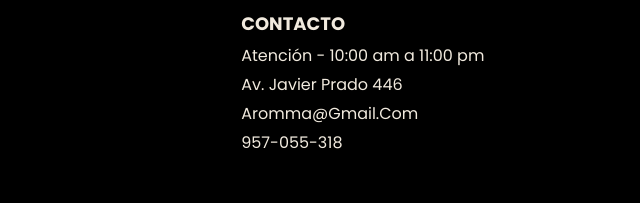
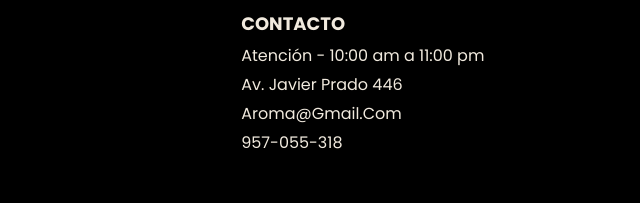
Before and after one commit to DamiCayetano/Aroma-grupal, a plain HTML site: page pages/contacto.html in a window 1280 px wide. Shown: the part 1369-1572 px from the top of the page, 640-1280 px from the left. Drawn offline with nearby package versions, Linux system fonts and the light colour scheme.

Commit message:
Actualización contacto y semántica

```diff
--- a/pages/contacto.html
+++ b/pages/contacto.html
@@ -152,7 +152,7 @@
       <h3>CONTACTO</h3>
       <p>Atención - 10:00 am a 11:00 pm</p>
       <p>Av. Javier Prado 446</p>
-      <p>Aromma@Gmail.Com</p>
+      <p>Aroma@Gmail.Com</p>
       <p>957-055-318</p>
     </section>
   </footer>
```
